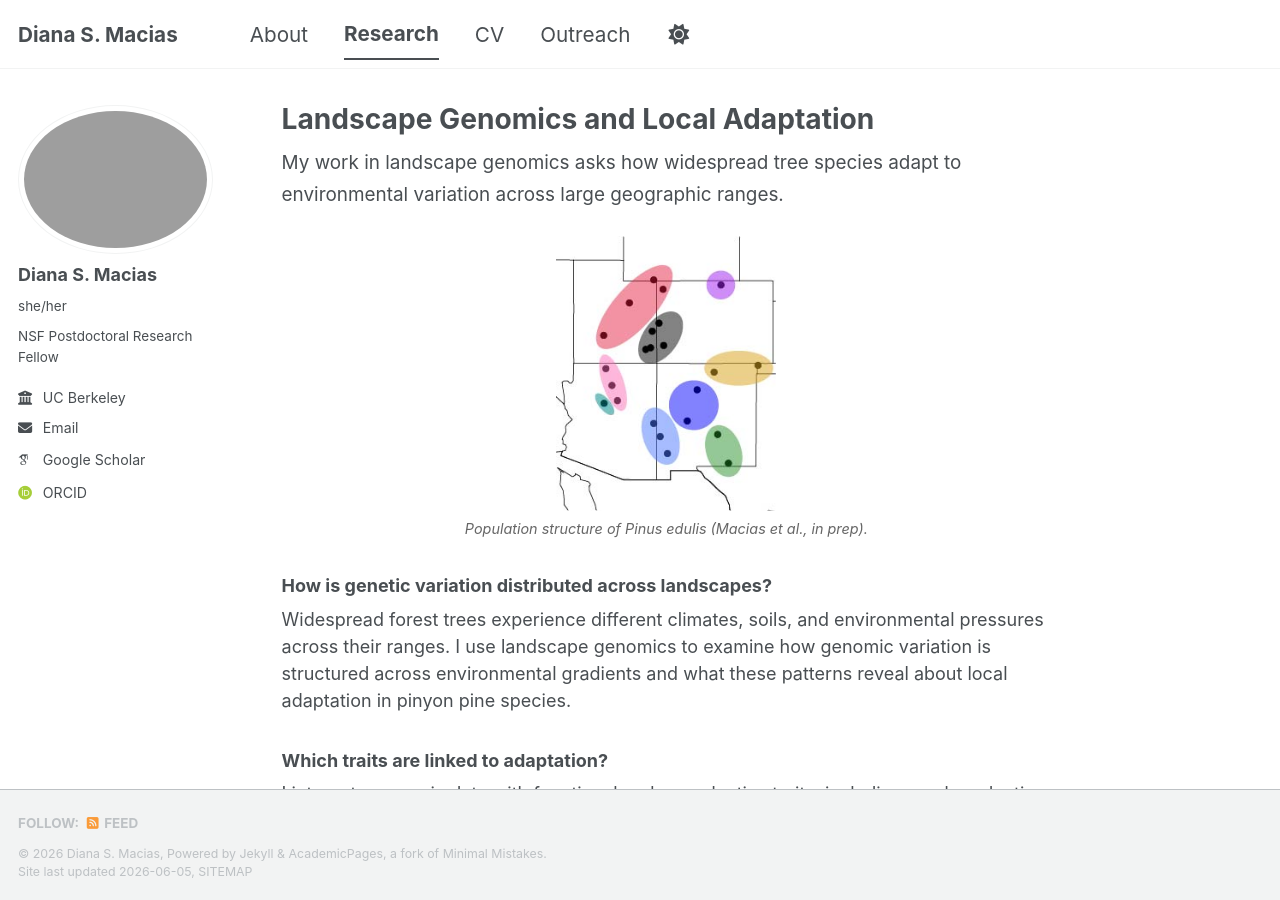
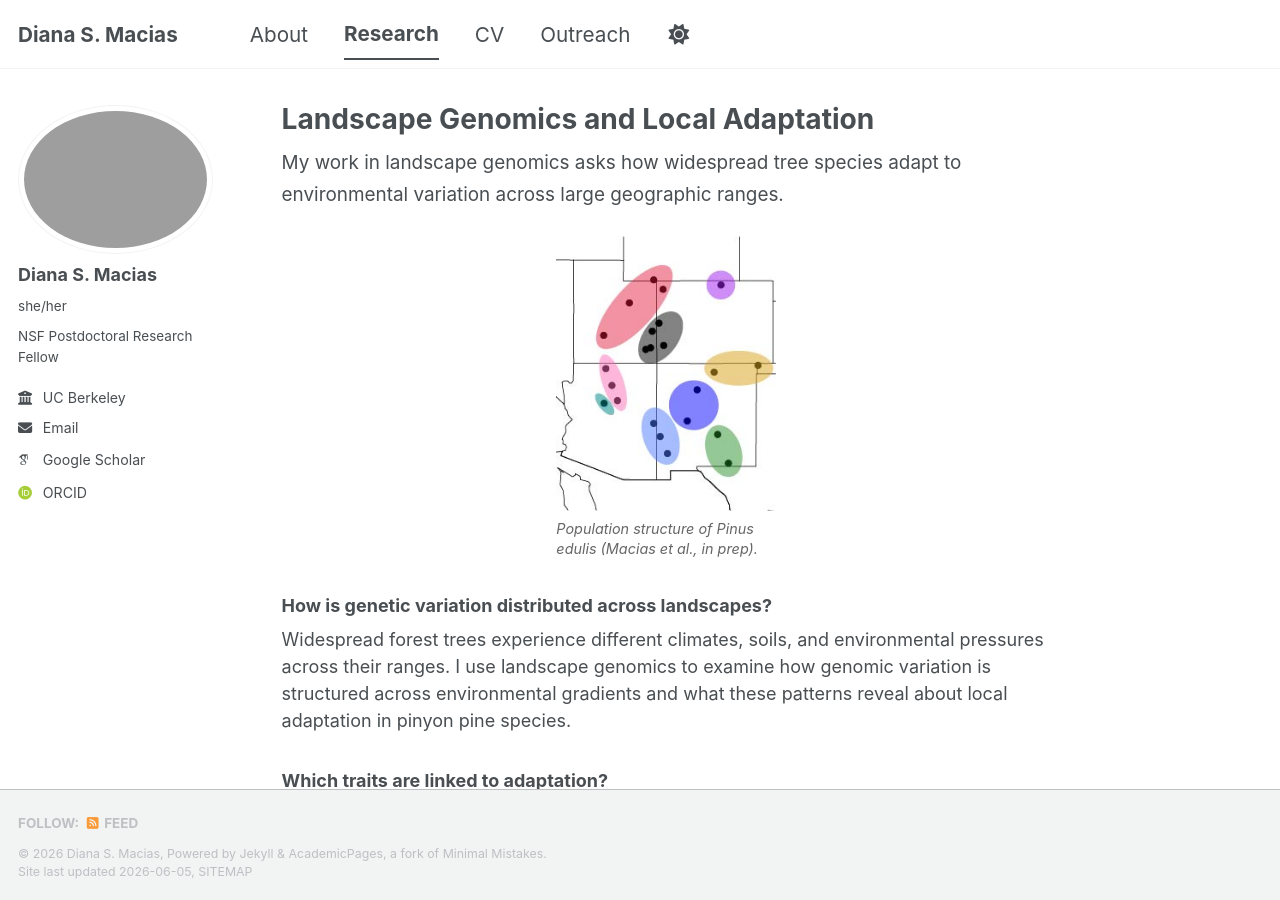
Before and after one commit to maciasd/maciasd.github.io, a Jekyll site: the page built from _pages/landscape-genomics.md, in a window 1280 px wide and 900 px high. Built offline with Jekyll 4.4.1, drawn with Linux system fonts in a browser that asks for light colours; some web fonts are replaced; a script bundle is joined from its source files by our own code; library files that are not in the unit come from our copies.

Commit message:
Adjust image alignment and caption styling

```diff
--- a/_pages/landscape-genomics.md
+++ b/_pages/landscape-genomics.md
@@ -8,12 +8,12 @@ author_profile: true
 My work in landscape genomics asks how widespread tree species adapt to environmental variation across large geographic ranges.
 </p>
 
-<div style="text-align: center; margin-bottom: 20px;">
+<div style="width: 220px; margin: 0 auto 20px auto;">
   <img src="/images/landscape-genomics.jpg"
        alt="Population structure of Pinus edulis"
-       style="width: 220px !important; max-width: 100%; height: auto; display: block; margin-left: auto; margin-right: auto;">
+       style="width: 220px !important; max-width: 100%; height: auto; display: block;">
 
-  <p style="font-size: 0.8em; line-height: 1.4; color: #666; margin-top: 8px; text-align: center;">
+  <p style="font-size: 0.8em; line-height: 1.4; color: #666; margin-top: 8px; text-align: left;">
     <em>Population structure of <i>Pinus edulis</i> (Macias et al., in prep).</em>
   </p>
 </div>
```
